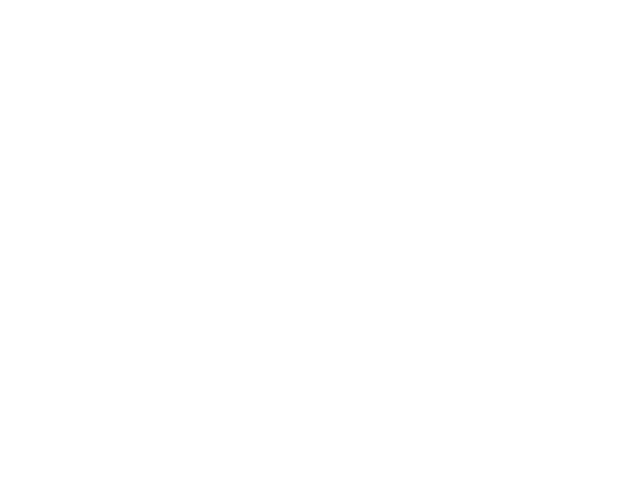
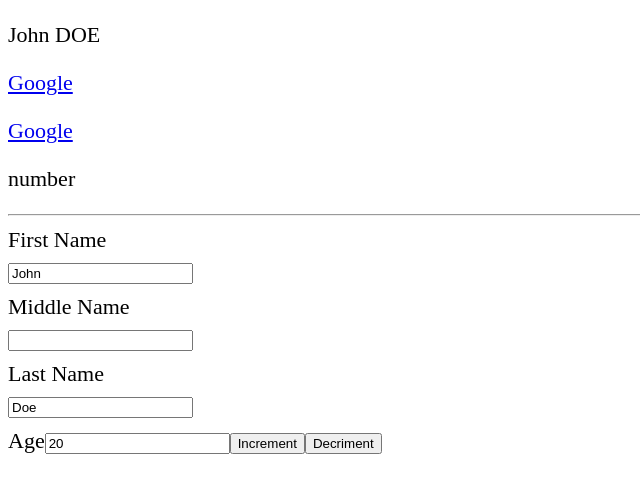
Before and after one commit to silvamha/section-2-1-STARTER, a plain HTML site: page index.html in a window 1280 px wide. Shown: the whole page, without its empty margins (0-640 px from the left). Drawn offline with nearby package versions, Linux system fonts and the light colour scheme.

Commit message:
Add Vue.js functionality to app.js and update index.html and main.css

```diff
--- a/app.js
+++ b/app.js
@@ -0,0 +1,49 @@
+const vm = Vue.createApp({
+  data() {
+    return {
+      firstName: "John",
+      middleName: "",
+      lastName: "Doe",
+      url: "https://google.com",
+      raw_url: '<a href="https://google.com" target="_blank">Google</a>',
+      age: 20,
+    };
+  },
+  methods: {
+
+
+    increment() {
+      this.age++;
+    },
+
+    updateLastName(msg, e) {
+      // console.log(msg);
+      this.lastName = e.target.value;
+    },
+
+    updateMiddleName(e) {
+      this.middleName = e.target.value;
+    },
+  },
+  computed:{
+    fullName() {
+      console.log('Full name computed property was called!')
+      return `${this.firstName} ${
+        this.middleName
+      } ${this.lastName.toUpperCase()}`;
+    },
+  }
+}).mount("#app");
+
+// const vm2 = Vue.createApp({
+//     data(){
+//         return {
+//             firstName: 'Bob',
+//             lastName: 'Smith'
+//         }
+//     }
+// }).mount('#app2')
+
+// setTimeout(() => {
+// vm.firstName = 'Bob';
+// }, 2000);
--- a/index.html
+++ b/index.html
@@ -5,8 +5,37 @@
     <link rel="stylesheet" type="text/css" href="main.css" />
   </head>
   <body>
-    <div id="app"></div>
+    <div id="app" v-cloak>
+      <p>{{ fullName }}</p>
+      <p><a :href="url" target="_blank">Google</a></p>
+      <p v-html="raw_url"></p>
+      <p>{{typeof age}}</p>
+      <hr />
 
+      <label for="">First Name</label>
+      <input type="text" v-model.lazy.trim="firstName" @input />
+
+      <label for="">Middle Name</label>
+      <input type="text" @keyup.enter="updateMiddleName" />
+
+      <label for="">Last Name</label>
+      <input
+        type="text"
+        :value="lastName"
+        @input.prevent="updateLastName ('Last name event triggered', $event)"
+      />
+      <label for="">Age</label>
+      <input type="number" v-model.number="age" />
+
+      <button type="button" @click="increment">Increment</button>
+      <button type="button" @click="age--">Decriment</button>
+    </div>
+
+    <!-- <div id="app2">
+      {{ firstName }}
+      {{ lastName }}
+    </div> -->
+    <script src="https://unpkg.com/vue@3/dist/vue.global.js"></script>
     <script src="app.js"></script>
   </body>
 </html>
--- a/main.css
+++ b/main.css
@@ -6,3 +6,7 @@ input[type="text"] {
   margin: 10px 0;
   display: block;
 }
+
+[v-cloak]{
+  display: none;
+}
```
